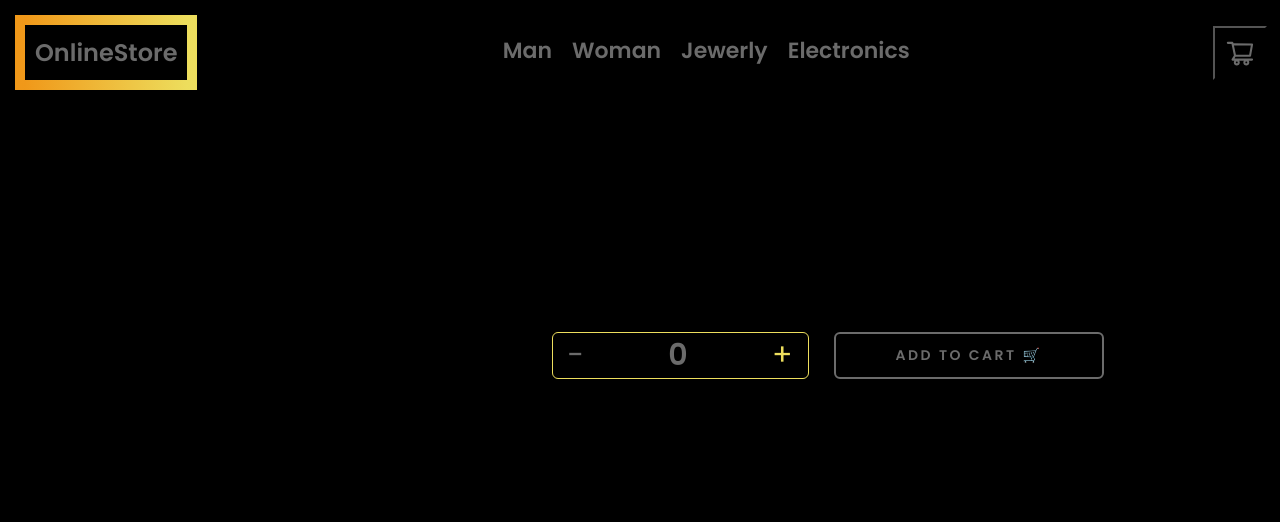
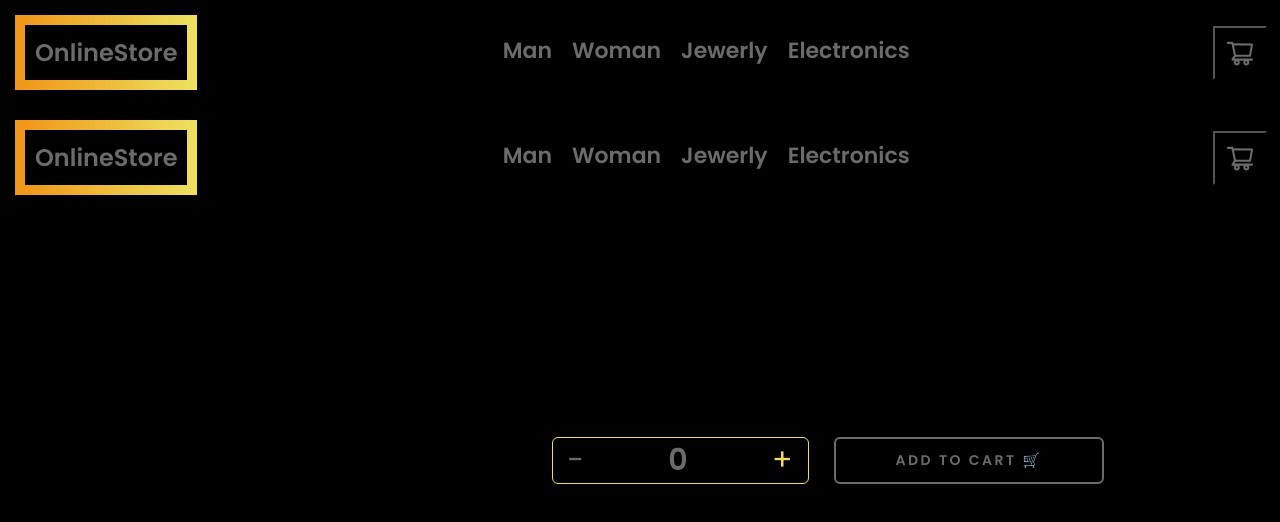
Before and after one commit to MartinVijarra/online-store, a React (Create React App) app: page /itemdetail/1 in a window 1280 px wide. Shown: the top 522 px of the page. Built offline with nearby package versions, Linux system fonts and the light colour scheme.

Commit message:
Creando ItemDetail

```diff
--- a/src/App.js
+++ b/src/App.js
@@ -1,5 +1,6 @@
 import './App.css'
 import { ItemListContainer } from './Components/ItemListContainer/ItemListContainer';
+// import { ItemDetailContainer } from './Components/ItemDetailContainer/ItemDetailContainer';
 import { Footer } from './Components/Footer';
 import { Layout } from './Components/Layout';
 
@@ -7,6 +8,7 @@ export function App() {
     return (
         <Layout>
             <ItemListContainer />
+            {/* <ItemDetailContainer /> */}
             <Footer />
         </Layout>
     )
--- a/src/Components/ItemDetailContainer/ItemDetailContainer.js
+++ b/src/Components/ItemDetailContainer/ItemDetailContainer.js
@@ -0,0 +1,10 @@
+import { ItemDetail } from "./ItemDetail";
+import { Layout } from "../Layout";
+
+export function ItemDetailContainer() {
+    return(
+        <Layout>
+            <ItemDetail />
+        </Layout>
+    )
+}
--- a/src/Styles/Item.css
+++ b/src/Styles/Item.css
@@ -82,6 +82,7 @@
 .btn-buy:active {
     transform: translateY(-2px);
     color: #fff;
+    background: linear-gradient(0.90turn, #f09819, #EDDE5D);
 }
 
 .loader {
--- a/src/router/index.js
+++ b/src/router/index.js
@@ -2,7 +2,7 @@ import { createBrowserRouter } from "react-router-dom"
 import { App } from "../App"
 import { CategoryView } from "../views/Category"
 import { Item } from "../Components/ItemListContainer/Item"
-import { ItemDetail } from "../Components/ItemDetailContainer/ItemDetail"
+import { ItemDetailContainer } from "../Components/ItemDetailContainer/ItemDetailContainer"
 
 export const router = createBrowserRouter([
     {
@@ -19,6 +19,6 @@ export const router = createBrowserRouter([
     },
     {
         path: "/itemdetail/:id",
-        element: <ItemDetail />
+        element: <ItemDetailContainer />
     }
 ])
```
